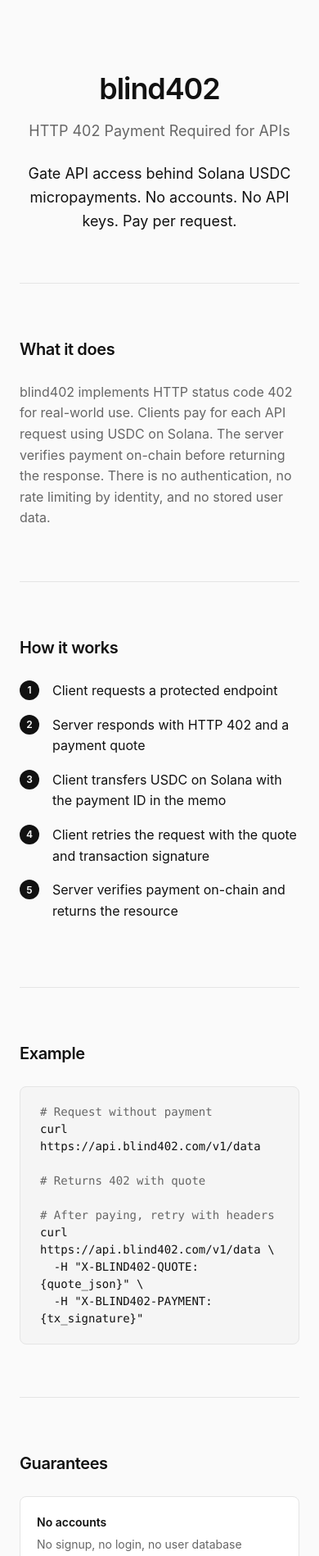
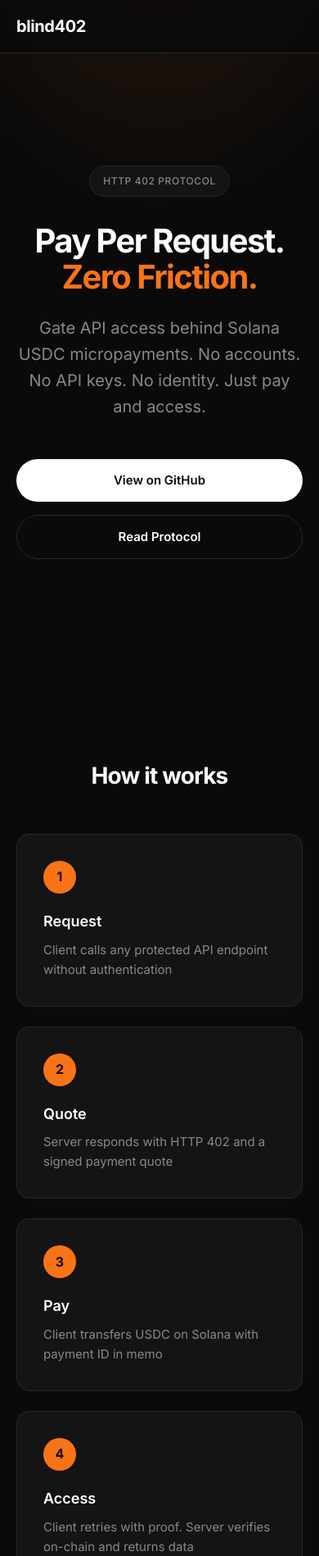
Before and after one commit to blind402/blind, a website: page website/index.html in a window 390 px wide. Shown: the top 1898 px of the page at 82% size. Drawn offline with Linux system fonts and the light colour scheme.

Commit message:
Bold dark theme redesign

```diff
--- a/website/index.html
+++ b/website/index.html
@@ -3,15 +3,18 @@
 <head>
   <meta charset="UTF-8">
   <meta name="viewport" content="width=device-width, initial-scale=1.0">
-  <title>blind402 - HTTP 402 Payment Required for APIs</title>
+  <title>blind402 - HTTP 402 Payment Required</title>
+  <link rel="preconnect" href="https://fonts.googleapis.com">
+  <link rel="preconnect" href="https://fonts.gstatic.com" crossorigin>
+  <link href="https://fonts.googleapis.com/css2?family=Inter:wght@400;500;600;700&display=swap" rel="stylesheet">
   <style>
     :root {
-      --bg: #fafafa;
-      --fg: #111;
-      --muted: #666;
-      --border: #e5e5e5;
-      --code-bg: #f5f5f5;
-      --accent: #000;
+      --bg: #0a0a0a;
+      --bg-elevated: #141414;
+      --fg: #ffffff;
+      --muted: #888;
+      --accent: #f97316;
+      --border: #262626;
     }
 
     * {
@@ -22,231 +25,379 @@
 
     html {
       font-size: 16px;
-      -webkit-font-smoothing: antialiased;
-      -moz-osx-font-smoothing: grayscale;
+      scroll-behavior: smooth;
     }
 
     body {
-      font-family: -apple-system, BlinkMacSystemFont, 'Segoe UI', 'Roboto', 'Helvetica Neue', sans-serif;
+      font-family: 'Inter', -apple-system, BlinkMacSystemFont, sans-serif;
       background: var(--bg);
       color: var(--fg);
       line-height: 1.6;
+      overflow-x: hidden;
     }
 
-    .container {
-      max-width: 680px;
-      margin: 0 auto;
-      padding: 0 24px;
+    /* Nav */
+    nav {
+      position: fixed;
+      top: 0;
+      left: 0;
+      right: 0;
+      z-index: 100;
+      padding: 20px 40px;
+      display: flex;
+      justify-content: space-between;
+      align-items: center;
+      background: rgba(10, 10, 10, 0.8);
+      backdrop-filter: blur(12px);
+      border-bottom: 1px solid var(--border);
+    }
+
+    .logo {
+      font-size: 1.25rem;
+      font-weight: 700;
+      color: var(--fg);
+      text-decoration: none;
+      letter-spacing: -0.02em;
+    }
+
+    .nav-links {
+      display: flex;
+      gap: 32px;
+    }
+
+    .nav-links a {
+      color: var(--muted);
+      text-decoration: none;
+      font-size: 0.875rem;
+      font-weight: 500;
+      transition: color 0.2s;
+    }
+
+    .nav-links a:hover {
+      color: var(--fg);
     }
 
     /* Hero */
     .hero {
-      padding: 120px 0 80px;
+      min-height: 100vh;
+      display: flex;
+      flex-direction: column;
+      justify-content: center;
+      align-items: center;
       text-align: center;
+      padding: 120px 24px 80px;
+      position: relative;
+      background: radial-gradient(ellipse 80% 50% at 50% -20%, rgba(249, 115, 22, 0.15), transparent);
+    }
+
+    .badge {
+      display: inline-block;
+      padding: 8px 16px;
+      background: var(--bg-elevated);
+      border: 1px solid var(--border);
+      border-radius: 100px;
+      font-size: 0.75rem;
+      font-weight: 500;
+      color: var(--muted);
+      margin-bottom: 32px;
+      letter-spacing: 0.05em;
+      text-transform: uppercase;
     }
 
     .hero h1 {
-      font-size: 3rem;
-      font-weight: 600;
-      letter-spacing: -0.03em;
-      margin-bottom: 8px;
+      font-size: clamp(2.5rem, 8vw, 5rem);
+      font-weight: 700;
+      letter-spacing: -0.04em;
+      line-height: 1.1;
+      margin-bottom: 24px;
+      max-width: 800px;
     }
 
-    .hero .subtitle {
-      font-size: 1.125rem;
-      color: var(--muted);
-      font-weight: 400;
-      margin-bottom: 24px;
+    .hero h1 span {
+      color: var(--accent);
     }
 
-    .hero .description {
-      font-size: 1.125rem;
+    .hero p {
+      font-size: 1.25rem;
+      color: var(--muted);
+      max-width: 560px;
+      margin-bottom: 48px;
+    }
+
+    .cta-group {
+      display: flex;
+      gap: 16px;
+    }
+
+    .btn {
+      display: inline-flex;
+      align-items: center;
+      gap: 8px;
+      padding: 14px 28px;
+      border-radius: 100px;
+      font-size: 0.9375rem;
+      font-weight: 600;
+      text-decoration: none;
+      transition: all 0.2s;
+    }
+
+    .btn-primary {
+      background: var(--fg);
+      color: var(--bg);
+    }
+
+    .btn-primary:hover {
+      background: #e5e5e5;
+    }
+
+    .btn-secondary {
+      background: transparent;
       color: var(--fg);
-      max-width: 480px;
-      margin: 0 auto;
+      border: 1px solid var(--border);
+    }
+
+    .btn-secondary:hover {
+      background: var(--bg-elevated);
+      border-color: #404040;
     }
 
     /* Sections */
     section {
-      padding: 64px 0;
-      border-top: 1px solid var(--border);
+      padding: 120px 24px;
+      max-width: 1000px;
+      margin: 0 auto;
     }
 
     section h2 {
-      font-size: 1.25rem;
-      font-weight: 600;
-      letter-spacing: -0.02em;
-      margin-bottom: 24px;
+      font-size: 2.5rem;
+      font-weight: 700;
+      letter-spacing: -0.03em;
+      margin-bottom: 48px;
+      text-align: center;
     }
 
-    section p {
-      color: var(--muted);
-      font-size: 1rem;
+    /* How it works */
+    .steps {
+      display: grid;
+      grid-template-columns: repeat(auto-fit, minmax(280px, 1fr));
+      gap: 24px;
     }
 
-    /* Steps */
-    .steps {
-      list-style: none;
-      counter-reset: step;
+    .step {
+      background: var(--bg-elevated);
+      border: 1px solid var(--border);
+      border-radius: 16px;
+      padding: 32px;
     }
 
-    .steps li {
-      position: relative;
-      padding-left: 40px;
-      margin-bottom: 16px;
-      color: var(--fg);
+    .step-number {
+      display: inline-flex;
+      align-items: center;
+      justify-content: center;
+      width: 40px;
+      height: 40px;
+      background: var(--accent);
+      color: var(--bg);
+      border-radius: 50%;
+      font-size: 1rem;
+      font-weight: 700;
+      margin-bottom: 20px;
     }
 
-    .steps li::before {
-      counter-increment: step;
-      content: counter(step);
-      position: absolute;
-      left: 0;
-      top: 0;
-      width: 24px;
-      height: 24px;
-      background: var(--fg);
-      color: var(--bg);
-      border-radius: 50%;
-      font-size: 0.75rem;
+    .step h3 {
+      font-size: 1.125rem;
       font-weight: 600;
-      display: flex;
-      align-items: center;
-      justify-content: center;
+      margin-bottom: 8px;
+    }
+
+    .step p {
+      color: var(--muted);
+      font-size: 0.9375rem;
     }
 
     /* Code */
+    .code-section {
+      background: var(--bg-elevated);
+      border: 1px solid var(--border);
+      border-radius: 16px;
+      overflow: hidden;
+    }
+
+    .code-header {
+      padding: 16px 24px;
+      background: #1a1a1a;
+      border-bottom: 1px solid var(--border);
+      font-size: 0.8125rem;
+      color: var(--muted);
+      font-weight: 500;
+    }
+
     .code-block {
-      background: var(--code-bg);
-      border: 1px solid var(--border);
-      border-radius: 8px;
-      padding: 20px 24px;
-      overflow-x: auto;
+      padding: 24px;
       font-family: 'SF Mono', 'Consolas', 'Monaco', monospace;
       font-size: 0.875rem;
-      line-height: 1.5;
-      color: var(--fg);
+      line-height: 1.7;
+      overflow-x: auto;
     }
 
     .code-block .comment {
-      color: var(--muted);
+      color: #525252;
+    }
+
+    .code-block .cmd {
+      color: var(--accent);
     }
 
     /* Guarantees */
     .guarantees {
       display: grid;
-      grid-template-columns: repeat(2, 1fr);
-      gap: 16px;
+      grid-template-columns: repeat(auto-fit, minmax(200px, 1fr));
+      gap: 24px;
     }
 
     .guarantee {
-      padding: 20px;
-      background: #fff;
+      text-align: center;
+      padding: 40px 24px;
+      background: var(--bg-elevated);
       border: 1px solid var(--border);
-      border-radius: 8px;
+      border-radius: 16px;
     }
 
-    .guarantee-title {
-      font-size: 0.875rem;
+    .guarantee h3 {
+      font-size: 1.125rem;
       font-weight: 600;
-      margin-bottom: 4px;
+      margin-bottom: 8px;
     }
 
-    .guarantee-desc {
+    .guarantee p {
+      color: var(--muted);
       font-size: 0.875rem;
-      color: var(--muted);
-    }
-
-    /* Links */
-    .links {
-      display: flex;
-      gap: 24px;
-    }
-
-    .links a {
-      color: var(--fg);
-      text-decoration: none;
-      font-size: 0.9375rem;
-      font-weight: 500;
-      padding-bottom: 2px;
-      border-bottom: 1px solid var(--border);
-      transition: border-color 0.15s;
-    }
-
-    .links a:hover {
-      border-color: var(--fg);
     }
 
     /* Footer */
     footer {
-      padding: 48px 0;
       border-top: 1px solid var(--border);
+      padding: 48px 24px;
       text-align: center;
     }
 
-    footer p {
-      font-size: 0.875rem;
-      color: var(--muted);
+    .footer-links {
+      display: flex;
+      justify-content: center;
+      gap: 32px;
+      margin-bottom: 24px;
     }
 
-    @media (max-width: 600px) {
-      .hero {
-        padding: 80px 0 60px;
+    .footer-links a {
+      color: var(--muted);
+      text-decoration: none;
+      font-size: 0.875rem;
+      font-weight: 500;
+      transition: color 0.2s;
     }
 
-      .hero h1 {
-        font-size: 2.25rem;
+    .footer-links a:hover {
+      color: var(--fg);
     }
 
-      .guarantees {
-        grid-template-columns: 1fr;
+    footer p {
+      color: #525252;
+      font-size: 0.8125rem;
     }
 
-      .links {
+    @media (max-width: 640px) {
+      nav {
+        padding: 16px 20px;
+      }
+
+      .nav-links {
+        display: none;
+      }
+
+      .hero {
+        padding: 100px 20px 60px;
+      }
+
+      .cta-group {
         flex-direction: column;
-        gap: 16px;
+        width: 100%;
+      }
+
+      .btn {
+        justify-content: center;
+      }
+
+      section {
+        padding: 80px 20px;
+      }
+
+      section h2 {
+        font-size: 1.75rem;
       }
     }
   </style>
 </head>
 <body>
-  <div class="container">
-    <header class="hero">
-      <h1>blind402</h1>
-      <p class="subtitle">HTTP 402 Payment Required for APIs</p>
-      <p class="description">
-        Gate API access behind Solana USDC micropayments. No accounts. No API keys. Pay per request.
-      </p>
-    </header>
+  <nav>
+    <a href="/" class="logo">blind402</a>
+    <div class="nav-links">
+      <a href="#how">How it works</a>
+      <a href="#example">Example</a>
+      <a href="https://github.com/blind402/blind">GitHub</a>
+    </div>
+  </nav>
 
-    <section>
-      <h2>What it does</h2>
-      <p>
-        blind402 implements HTTP status code 402 for real-world use. Clients pay for each API request using USDC on Solana. The server verifies payment on-chain before returning the response. There is no authentication, no rate limiting by identity, and no stored user data.
-      </p>
+  <section class="hero">
+    <div class="badge">HTTP 402 Protocol</div>
+    <h1>Pay Per Request. <span>Zero Friction.</span></h1>
+    <p>Gate API access behind Solana USDC micropayments. No accounts. No API keys. No identity. Just pay and access.</p>
+    <div class="cta-group">
+      <a href="https://github.com/blind402/blind" class="btn btn-primary">View on GitHub</a>
+      <a href="https://github.com/blind402/blind/blob/main/PROTOCOL.md" class="btn btn-secondary">Read Protocol</a>
+    </div>
   </section>
 
-    <section>
+  <section id="how">
     <h2>How it works</h2>
-      <ol class="steps">
-        <li>Client requests a protected endpoint</li>
-        <li>Server responds with HTTP 402 and a payment quote</li>
-        <li>Client transfers USDC on Solana with the payment ID in the memo</li>
-        <li>Client retries the request with the quote and transaction signature</li>
-        <li>Server verifies payment on-chain and returns the resource</li>
-      </ol>
+    <div class="steps">
+      <div class="step">
+        <div class="step-number">1</div>
+        <h3>Request</h3>
+        <p>Client calls any protected API endpoint without authentication</p>
+      </div>
+      <div class="step">
+        <div class="step-number">2</div>
+        <h3>Quote</h3>
+        <p>Server responds with HTTP 402 and a signed payment quote</p>
+      </div>
+      <div class="step">
+        <div class="step-number">3</div>
+        <h3>Pay</h3>
+        <p>Client transfers USDC on Solana with payment ID in memo</p>
+      </div>
+      <div class="step">
+        <div class="step-number">4</div>
+        <h3>Access</h3>
+        <p>Client retries with proof. Server verifies on-chain and returns data</p>
+      </div>
+    </div>
   </section>
 
-    <section>
+  <section id="example">
     <h2>Example</h2>
+    <div class="code-section">
+      <div class="code-header">Terminal</div>
       <div class="code-block">
-        <span class="comment"># Request without payment</span><br>
-        curl https://api.blind402.com/v1/data<br><br>
-        <span class="comment"># Returns 402 with quote</span><br><br>
-        <span class="comment"># After paying, retry with headers</span><br>
-        curl https://api.blind402.com/v1/data \<br>
-        &nbsp;&nbsp;-H "X-BLIND402-QUOTE: {quote_json}" \<br>
-        &nbsp;&nbsp;-H "X-BLIND402-PAYMENT: {tx_signature}"
+<span class="comment"># Request without payment - returns 402 with quote</span>
+<span class="cmd">curl</span> https://api.blind402.com/v1/data
+
+<span class="comment"># After paying USDC with memo "BLIND402:{payment_id}"</span>
+<span class="cmd">curl</span> https://api.blind402.com/v1/data \
+  -H <span style="color:#a5d6ff">"X-BLIND402-QUOTE: {quote_json}"</span> \
+  -H <span style="color:#a5d6ff">"X-BLIND402-PAYMENT: {tx_signature}"</span>
+
+<span class="comment"># Returns protected data</span>
+      </div>
     </div>
   </section>
 
@@ -254,35 +405,30 @@
     <h2>Guarantees</h2>
     <div class="guarantees">
       <div class="guarantee">
-          <div class="guarantee-title">No accounts</div>
-          <div class="guarantee-desc">No signup, no login, no user database</div>
+        <h3>No Accounts</h3>
+        <p>No signup, login, or user database</p>
       </div>
       <div class="guarantee">
-          <div class="guarantee-title">No API keys</div>
-          <div class="guarantee-desc">Payment is the only authentication</div>
+        <h3>No API Keys</h3>
+        <p>Payment is the only authentication</p>
       </div>
       <div class="guarantee">
-          <div class="guarantee-title">No identity</div>
-          <div class="guarantee-desc">No tracking, no cookies, no sessions</div>
+        <h3>No Identity</h3>
+        <p>No tracking, cookies, or sessions</p>
       </div>
       <div class="guarantee">
-          <div class="guarantee-title">Stateless</div>
-          <div class="guarantee-desc">Each request is independently verified</div>
+        <h3>Stateless</h3>
+        <p>Each request verified independently</p>
       </div>
     </div>
   </section>
 
-    <section>
-      <h2>Resources</h2>
-      <div class="links">
-        <a href="https://github.com/blind402/blind">GitHub Repository</a>
-        <a href="https://github.com/blind402/blind/blob/main/PROTOCOL.md">Protocol Specification</a>
+  <footer>
+    <div class="footer-links">
+      <a href="https://github.com/blind402/blind">GitHub</a>
+      <a href="https://github.com/blind402/blind/blob/main/PROTOCOL.md">Protocol</a>
     </div>
-    </section>
-
-    <footer>
     <p>blind402</p>
   </footer>
-  </div>
 </body>
 </html>
```
Lines whose indentation alone changed are shown as unchanged.
